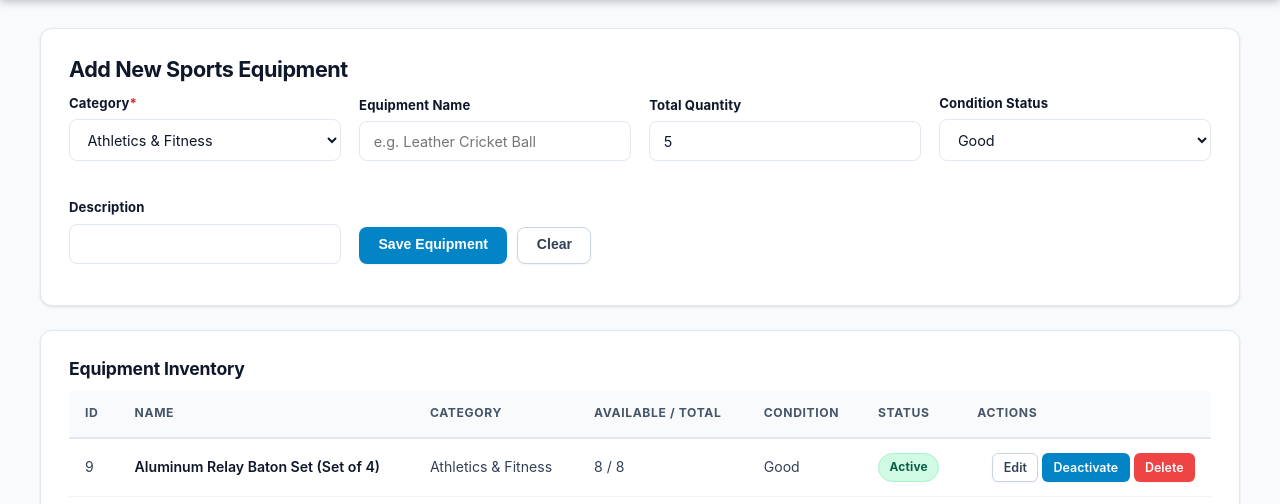
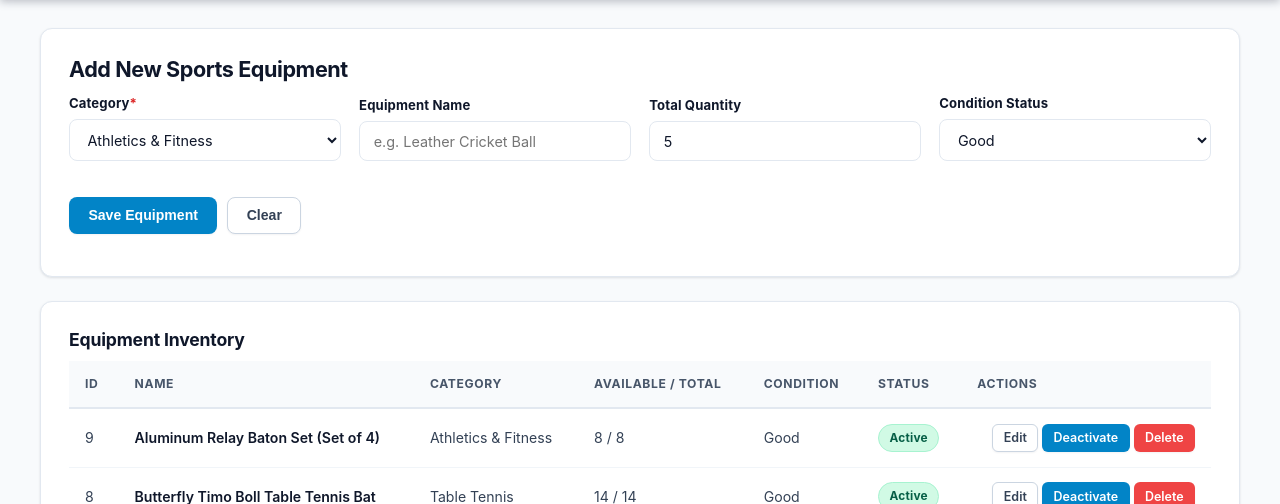
Before and after one commit to 2023ict104/University-Sports-Facility-Equipment-Booking-System, a PHP site: page /admin/manage_equipment.php in a window 1280 px wide. Shown: the part 124-628 px from the top of the page. Run offline with PHP 8.4, Linux system fonts and the light colour scheme; a user stored in the database is signed in; data comes from the database, SQL or seed files in the repository.

Commit message:
Remove description input from manage equipment form
Removed the description input field from the equipment management form.

```diff
--- a/admin/manage_equipment.php
+++ b/admin/manage_equipment.php
@@ -86,10 +86,7 @@ require_once __DIR__ . '/../includes/header.php';
                 <option value="Needs Repair">Needs Repair</option>
             </select>
         </div>
-        <div class="form-group">
-            <label>Description</label>
-            <input type="text" name="description">
-        </div>
+
         <div class="form-group" style="display:flex; align-items:flex-end; gap:10px;">
             <button type="submit" class="btn">Save Equipment</button>
             <button type="reset" class="btn btn-secondary">Clear</button>
```
